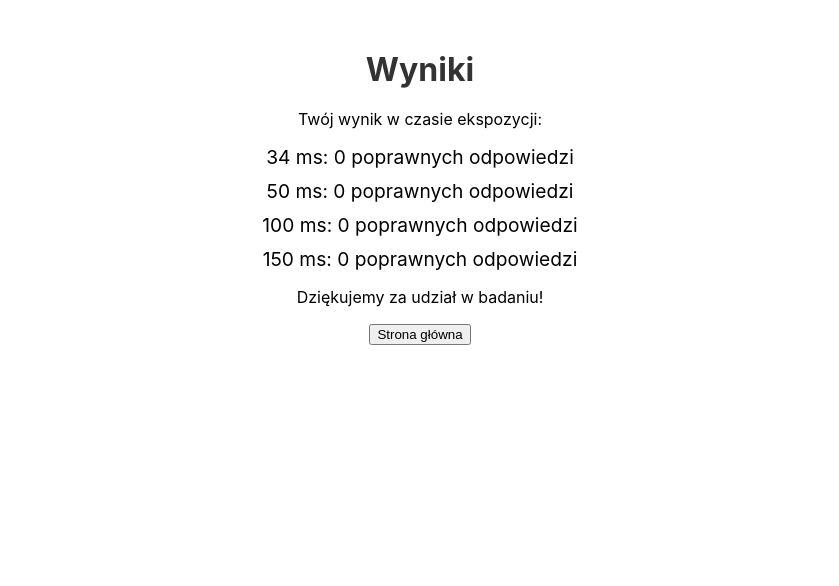
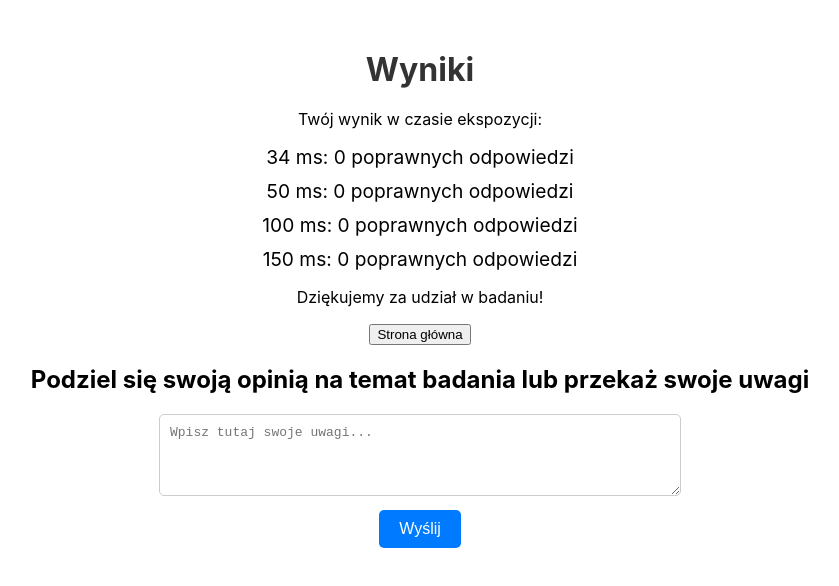
Before and after one commit to krzszymala/experimentapp, a React (Create React App) app: page /results in a window 1280 px wide. Shown: the top 586 px of the page, without its empty margins (220-1059 px from the left). Built offline with nearby package versions, Linux system fonts and the light colour scheme; the HTML template or start-up script is replaced by a standard one.

Commit message:
Wersja 2.2 - okienko feedback

```diff
--- a/src/pages/Results.css
+++ b/src/pages/Results.css
@@ -17,3 +17,31 @@
   font-size: 1.2em;
   margin-bottom: 10px;
 }
+
+.feedback-form {
+  margin-top: 20px;
+}
+
+.feedback-form textarea {
+  width: 100%;
+  max-width: 500px;
+  font-size: 1em;
+  padding: 10px;
+  border-radius: 5px;
+  border: 1px solid #ccc;
+}
+
+.submit-feedback-button {
+  margin-top: 10px;
+  padding: 10px 20px;
+  font-size: 1em;
+  border: none;
+  border-radius: 5px;
+  background-color: #007BFF;
+  color: white;
+  cursor: pointer;
+}
+
+.submit-feedback-button:hover {
+  background-color: #0056b3;
+}
--- a/src/pages/Results.js
+++ b/src/pages/Results.js
@@ -21,6 +21,7 @@ const Results = () => {
   const location = useLocation();
   const navigate = useNavigate();
   const [results, setResults] = useState([]);
+  const [feedback, setFeedback] = useState('');
 
   useEffect(() => {
     const storedAnswers = JSON.parse(localStorage.getItem('answers')) || [];
@@ -33,14 +34,24 @@ const Results = () => {
     navigate('/');
   };
 
+  const handleFeedbackChange = (e) => {
+    setFeedback(e.target.value);
+  };
+
+  const handleFeedbackSubmit = (e) => {
+    e.preventDefault();
+    // Funkcja do wysyłania maila
+    const mailto = `mailto:krz.szymala@gmail.com?subject=Opinia%20na%20temat%20badania&body=${encodeURIComponent(feedback)}`;
+    window.location.href = mailto;
+  };
+
   const getCorrectAnswersCount = (time) => {
-    // Tworzymy zestaw, aby uniknąć liczenia duplikatów
     const uniqueAnswers = new Set();
     results.forEach(answer => {
       if (answer.exposureTime === time) {
         const image = images.find(img => img.src === answer.image);
         if (image && answer.answer === image.correctAnswer) {
-          uniqueAnswers.add(answer.image); // dodajemy tylko unikalne obrazy
+          uniqueAnswers.add(answer.image);
         }
       }
     });
@@ -58,6 +69,18 @@ const Results = () => {
       </ul>
       <p>Dziękujemy za udział w badaniu!</p>
       <button onClick={handleHomeClick} className="home-button">Strona główna</button>
+      <h2>Podziel się swoją opinią na temat badania lub przekaż swoje uwagi</h2>
+      <form onSubmit={handleFeedbackSubmit} className="feedback-form">
+        <textarea
+          value={feedback}
+          onChange={handleFeedbackChange}
+          placeholder="Wpisz tutaj swoje uwagi..."
+          rows="4"
+          cols="50"
+        />
+        <br />
+        <button type="submit" className="submit-feedback-button">Wyślij</button>
+      </form>
     </div>
   );
 };
```
